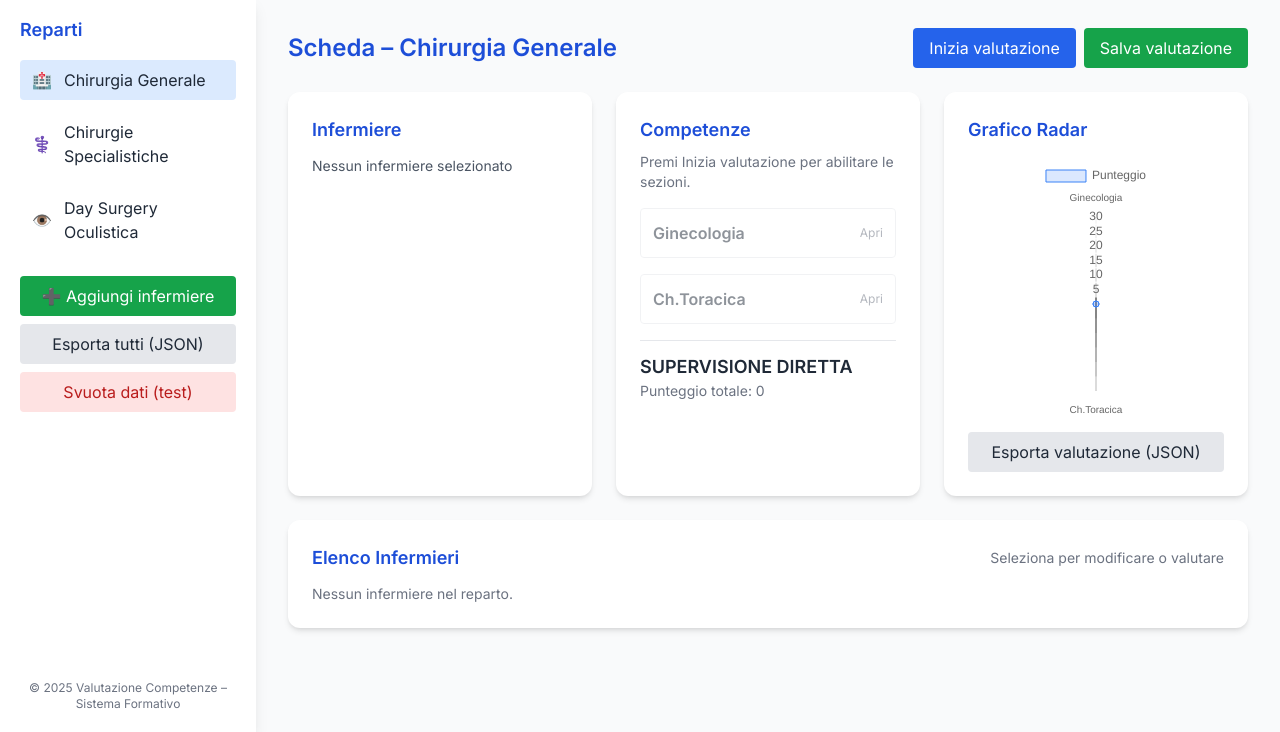
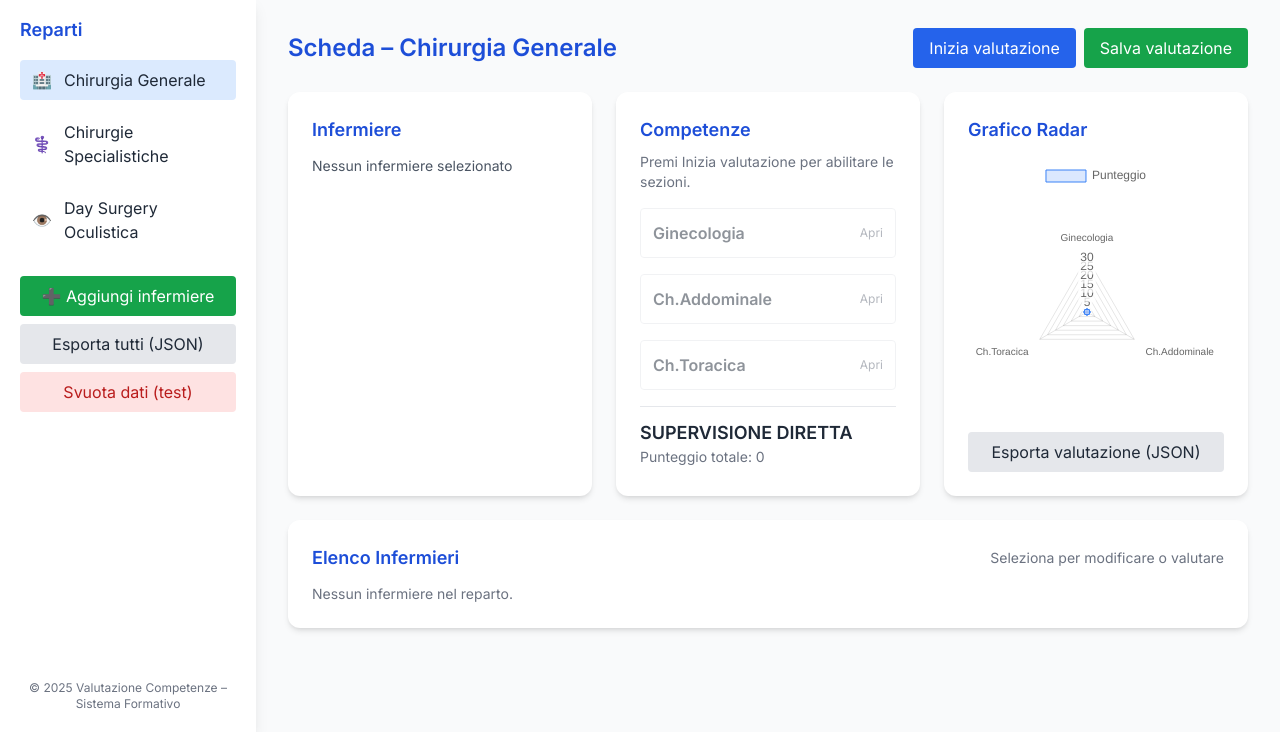
Before and after one commit to salaurgenza/Competenze-Infermieri, a plain HTML site: page index.html in a window 1280 px wide. Shown: the part 68-800 px from the top of the page. Drawn offline with nearby package versions, Linux system fonts and the light colour scheme.

Commit message:
Update index.html

```diff
--- a/index.html
+++ b/index.html
@@ -133,6 +133,13 @@
                         { text: 'Gestione preoperatoria paziente', value: 3 },
                         { text: 'Strumentazione standard', value: 3 },
                         { text: 'Sicurezza ambientale', value: 2 }
+                    ]
+                },
+               {
+                    title: 'Ch.Addominale',
+                    items: [
+                        { text: 'Suture avanzate', value: 4 },
+                        { text: 'Medicazioni', value: 3 }
                     ]
                 },
                 {
```
